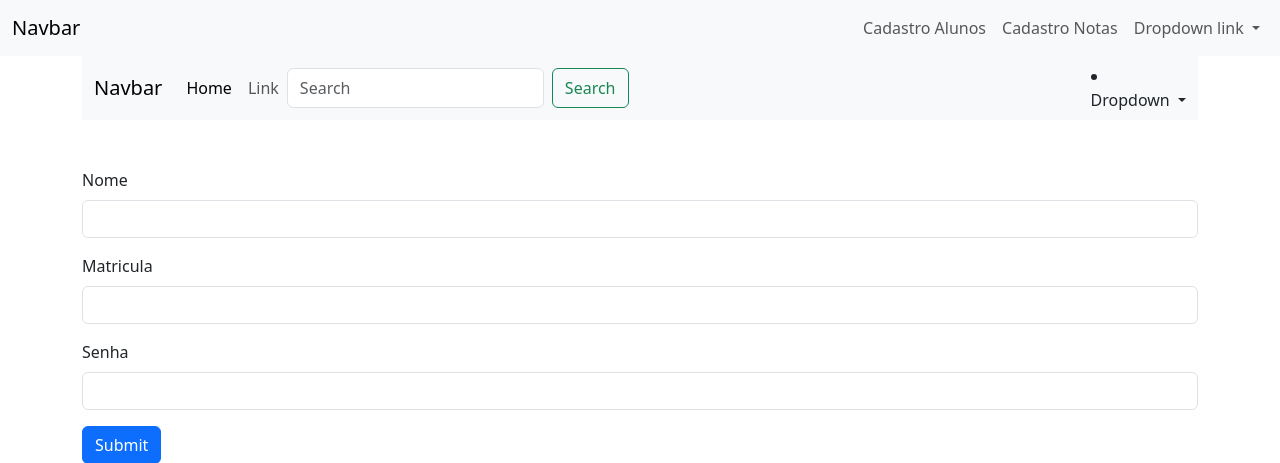
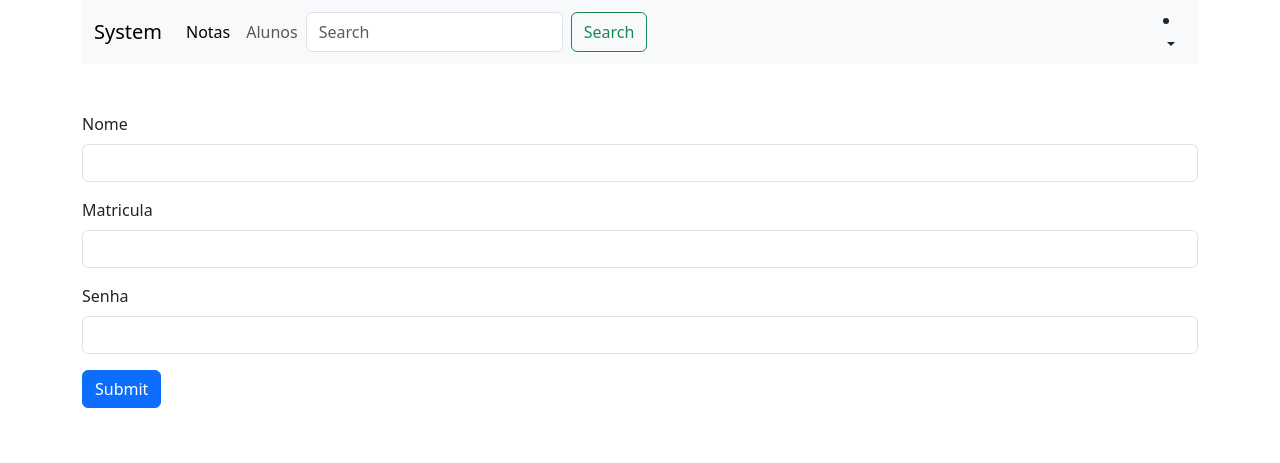
Before and after one commit to sitcren/School, a PHP site: page /cadastroAlunos.php in a window 1280 px wide. Shown: the top 463 px of the page. Run offline with PHP 8.4, Linux system fonts and the light colour scheme; the visitor is signed in with stand-in values (Sample User, id 1); tables that the repository leaves empty or names only in its code hold one stand-in row (values such as "Sample post").

Commit message:
Done
O sistema está fluindo

```diff
--- a/navBar.php
+++ b/navBar.php
@@ -1,47 +1,41 @@
-<nav class="navbar navbar-expand-lg bg-body-tertiary">
-    <divm class="container-fluid">
-        <a class="navbar-brand" href="#">Navbar</a>
-        <button class="navbar-toggler" type="button" data-bs-toggle="collapse" data-bs-target="#navbarNavDropdown" aria-controls="navbarNavDropdown" aria-expanded="false" aria-label="Toggle navigation">
-            <span class="navbar-toggler-icon"></span>
-        </button>
-        <div class="collapse navbar-collapse" id="navbarNavDropdown">
-            <ul class="navbar-nav ms-auto">
-                <li class="nav-item">
-                    <a class="nav-link" href="cadastroAlunos.php">Cadastro Alunos</a>
-                </li>
-                <li class="nav-item">
-                    <a class="nav-link" href="cadastroNotas.php">Cadastro Notas</a>
-                </li>
-                <li class="nav-item dropdown">
-                    <a class="nav-link dropdown-toggle" href="#" role="button" data-bs-toggle="dropdown" aria-expanded="false">
-                        Dropdown link
-                    </a>
-                    <ul class="dropdown-menu">
-                        <li><a class="dropdown-item" href="cadastroAlunos.php">Cadastro Alunos</a></li>
-                        <li><a class="dropdown-item" href="formulario_notas_professor.php">Adicionar Notas Professor</a>
-                        </li>
-                        <li><a class="dropdown-item" href="login.php">Login</a></li>
-                    </ul>
-                </li>
-            </ul>
-        </div>
-    </divm>
-</nav>
+<?php
 
+if (isset($nomeUsuario)) {
+    include 'navBar.php';
+}
+
+
+// Inclua o arquivo de conexão
+include 'conexao.php';
+
+// Supondo que o ID do aluno está armazenado na sessão após o login
+$aluno_id = isset($_SESSION['aluno_id']) ? $_SESSION['aluno_id'] : '';
+
+// Consulta SQL para obter o nome do aluno
+$sql = "SELECT nome FROM alunos WHERE id = :aluno_id";
+$stmt = $pdo->prepare($sql);
+$stmt->bindParam(':aluno_id', $aluno_id);
+$stmt->execute();
+$row = $stmt->fetch(PDO::FETCH_ASSOC);
+
+// Obtenha o nome do aluno
+$nomeUsuario = isset($row['nome']) ? $row['nome'] : '';
+
+?>
 <header class="container mb-5">
     <nav class="navbar navbar-expand-lg bg-body-tertiary">
         <div class="container-fluid">
-            <a class="navbar-brand" href="#">Navbar</a>
+            <a class="navbar-brand" href="#">System</a>
             <button class="navbar-toggler" type="button" data-bs-toggle="collapse" data-bs-target="#navbarSupportedContent" aria-controls="navbarSupportedContent" aria-expanded="false" aria-label="Toggle navigation">
                 <span class="navbar-toggler-icon"></span>
             </button>
             <div class="collapse navbar-collapse" id="navbarSupportedContent">
                 <ul class="navbar-nav me-auto mb-2 mb-lg-0">
                     <li class="nav-item">
-                        <a class="nav-link active" aria-current="page" href="#">Home</a>
+                        <a class="nav-link active" aria-current="page" href="#">Notas</a>
                     </li>
                     <li class="nav-item">
-                        <a class="nav-link" href="#">Link</a>
+                        <a class="nav-link" href="#">Alunos</a>
                     </li>
 
                     <form class="d-flex" role="search">
@@ -49,19 +43,24 @@
                         <button class="btn btn-outline-success" type="submit">Search</button>
                     </form>
                 </ul>
-                <li class="nav-item dropdown">
-                    <a class="nav-link dropdown-toggle" href="#" role="button" data-bs-toggle="dropdown" aria-expanded="false">
-                        Dropdown
+
+                <?php
+
+
+                echo '<li class="nav-item dropdown">
+        <a class="nav-link dropdown-toggle" href="#" role="button" data-bs-toggle="dropdown"
+            aria-expanded="false">
+            ' . $nomeUsuario . '
         </a>
         <ul class="dropdown-menu">
-                        <li><a class="dropdown-item" href="#">Action</a></li>
-                        <li><a class="dropdown-item" href="#">Another action</a></li>
+            <li><a class="dropdown-item" href="cadastroNotas.php">Add Notas</a></li>
             <li>
                 <hr class="dropdown-divider">
             </li>
-                        <li><a class="dropdown-item" href="#">Something else here</a></li>
+            <li><a class="dropdown-item" href="#">Log Out</a></li>
         </ul>
-                </li>
+      </li>';
+                ?>
             </div>
         </div>
     </nav>
```
Also changed, not shown: ver_notas_aluno.php (+5 -7 lines). Lines whose indentation alone changed are shown as unchanged.
